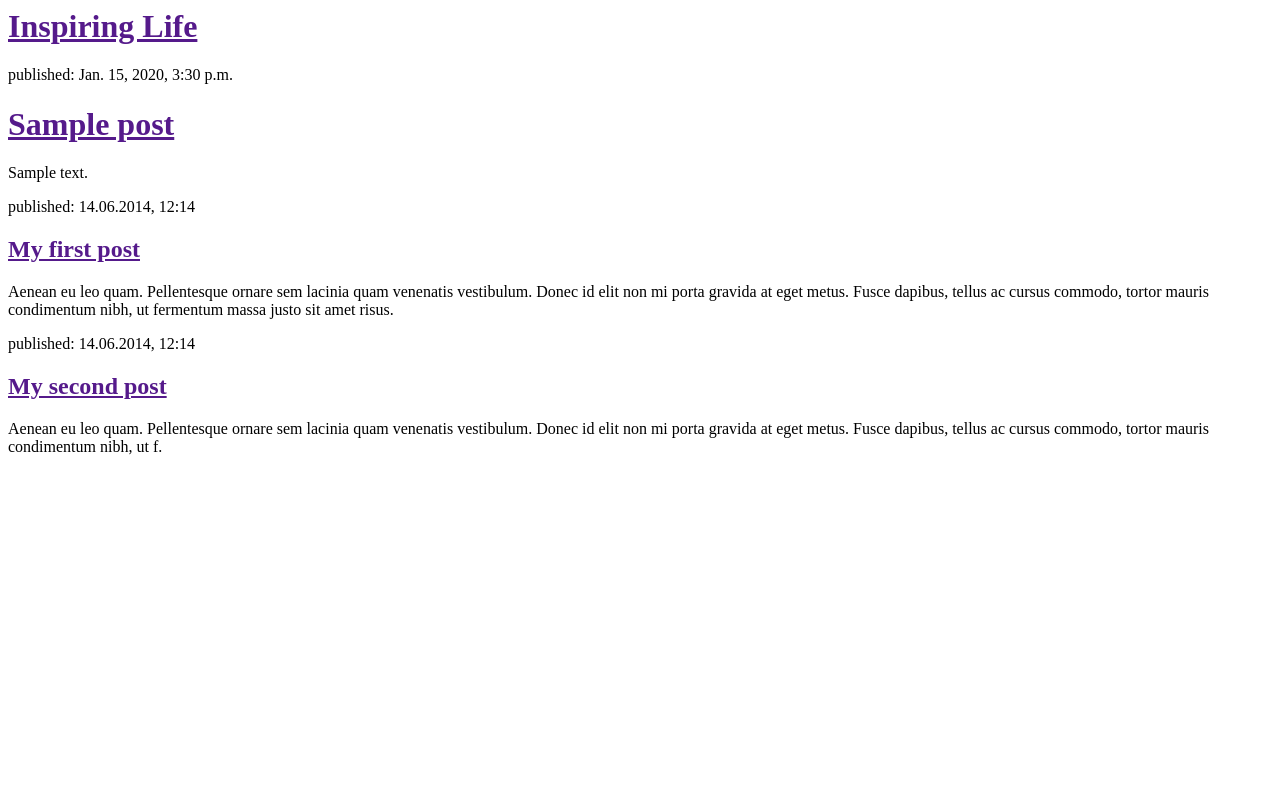
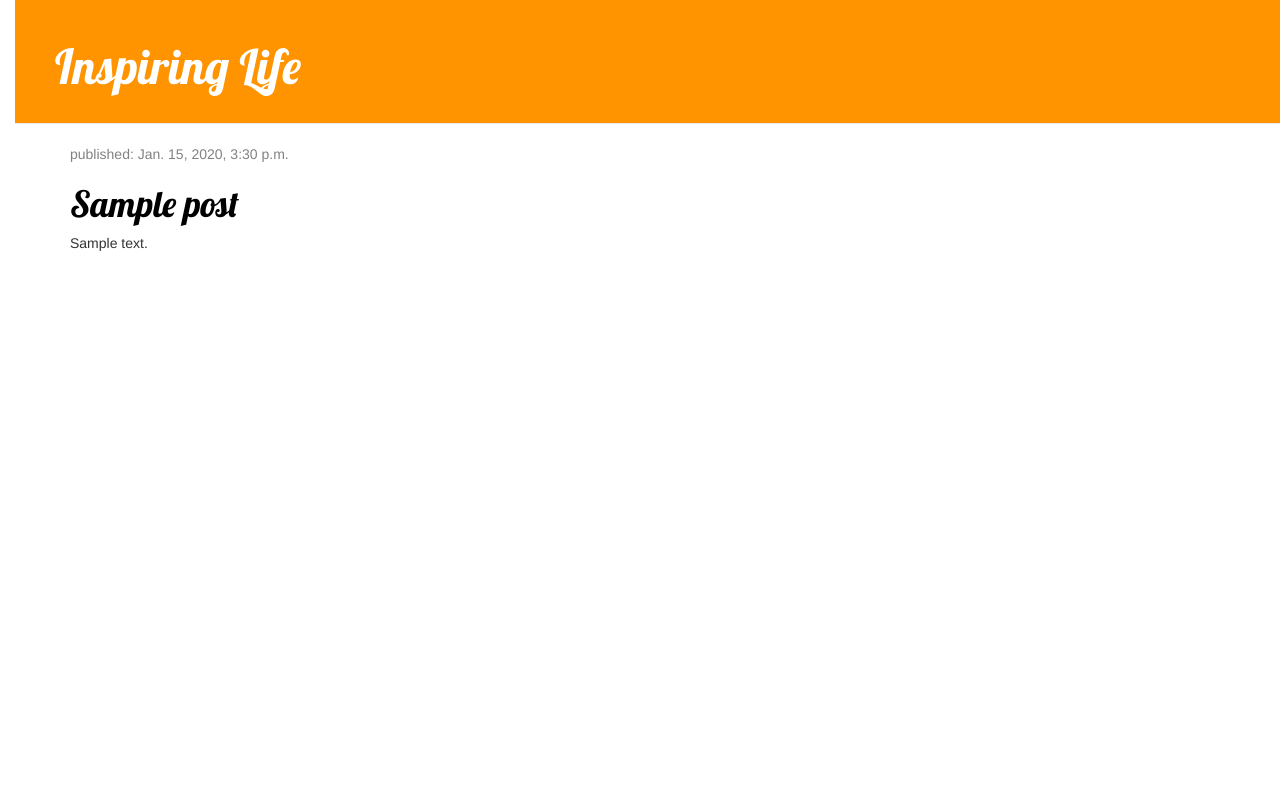
Before and after one commit to kowshikporwal/first-blog, a Django app: template blog/templates/blog/post_list.html in a window 1280 px wide. Run offline with Django 3.2, Linux system fonts and the light colour scheme; the template is opened without the code that fills it: values that come from a table or form of the project are taken from there, others are empty; tables that the repository leaves empty hold one stand-in row (values such as "Sample post"); some libraries are stand-ins or nearby versions.

Commit message:
added view and template detailed blog post as well

```diff
--- /dev/null
+++ b/blog/static/css/blog.css
@@ -0,0 +1,55 @@
+h1 a {
+    color: #FCA205;
+	font-family: 'Lobster';
+}
+
+body {
+    padding-left: 15px;
+}
+
+.page-header {
+    background-color: #ff9400;
+    margin-top: 0;
+    padding: 20px 20px 20px 40px;
+}
+
+.page-header h1, .page-header h1 a, .page-header h1 a:visited, .page-header h1 a:active {
+    color: #ffffff;
+    font-size: 36pt;
+    text-decoration: none;
+}
+
+.content {
+    margin-left: 40px;
+}
+
+h1, h2, h3, h4 {
+    font-family: 'Lobster', cursive;
+}
+
+.date {
+    color: #828282;
+}
+
+.save {
+    float: right;
+}
+
+.post-form textarea, .post-form input {
+    width: 100%;
+}
+
+.top-menu, .top-menu:hover, .top-menu:visited {
+    color: #ffffff;
+    float: right;
+    font-size: 26pt;
+    margin-right: 20px;
+}
+
+.post {
+    margin-bottom: 70px;
+}
+
+.post h1 a, .post h1 a:visited {
+    color: #000000;
+}
--- /dev/null
+++ b/blog/templates/blog/base.html
@@ -0,0 +1,24 @@
+{% load staticfiles %}
+<html>
+    <head>
+        <title>Inspiring Life</title>
+		<link rel="stylesheet" href="//maxcdn.bootstrapcdn.com/bootstrap/3.2.0/css/bootstrap.min.css">
+        <link rel="stylesheet" href="//maxcdn.bootstrapcdn.com/bootstrap/3.2.0/css/bootstrap-theme.min.css">
+		<link rel="stylesheet" href="{% static 'css/blog.css' %}">
+		<link href="//fonts.googleapis.com/css?family=Lobster&subset=latin,latin-ext" rel="stylesheet" type="text/css">
+
+    </head>
+    <body>
+		<div class="page-header">
+			<h1><a href="/">Inspiring Life</a></h1>
+		</div>
+		<div class="content container">
+			<div class="row">
+            <div class="col-md-8">
+            {% block content %}
+            {% endblock %}
+            </div>
+			</div>
+		</div>
+    </body>
+</html>
--- a/blog/templates/blog/post_list.html
+++ b/blog/templates/blog/post_list.html
@@ -1,28 +1,12 @@
-<html>
-    <head>
-        <title>Inspiring Life</title>
-    </head>
-    <body>
-        <div>
-            <h1><a href="">Inspiring Life</a></h1>
-        </div>
-        {% for post in posts %}
-			 <div>
+{% extends 'blog/base.html' %}
+{% block content %}
+	{% for post in posts %}
+		<div class="post">
+			<div class="date">
 				<p>published: {{ post.published_date }}</p>
-				<h1><a href="">{{ post.title }}</a></h1>
-                <p>{{ post.text|linebreaksbr }}</p>
-            </div>
-		{% endfor %}
-        <div>
-            <p>published: 14.06.2014, 12:14</p>
-            <h2><a href="">My first post</a></h2>
-            <p>Aenean eu leo quam. Pellentesque ornare sem lacinia quam venenatis vestibulum. Donec id elit non mi porta gravida at eget metus. Fusce dapibus, tellus ac cursus commodo, tortor mauris condimentum nibh, ut fermentum massa justo sit amet risus.</p>
-        </div>
-
-        <div>
-            <p>published: 14.06.2014, 12:14</p>
-            <h2><a href="">My second post</a></h2>
-            <p>Aenean eu leo quam. Pellentesque ornare sem lacinia quam venenatis vestibulum. Donec id elit non mi porta gravida at eget metus. Fusce dapibus, tellus ac cursus commodo, tortor mauris condimentum nibh, ut f.</p>
-        </div>
-    </body>
-</html>
+			</div>
+		<h1><a href="{% url 'post_detail' pk=post.pk %}">{{ post.title }}</a></h1>
+		<p>{{ post.text|linebreaksbr }}</p>
+		</div>
+	{% endfor %}
+{% endblock %}
--- a/blog/urls.py
+++ b/blog/urls.py
@@ -3,4 +3,5 @@ from . import views
 
 urlpatterns = [
     url(r'^$', views.post_list, name='post_list'),
+    url(r'^post/(?P<pk>\d+)/$', views.post_detail, name='post_detail'),
 ]
```
Also changed, not shown: blog/templates/blog/post_detail.html (added, +13 -0 lines), blog/views.py (+7 -1 lines).
